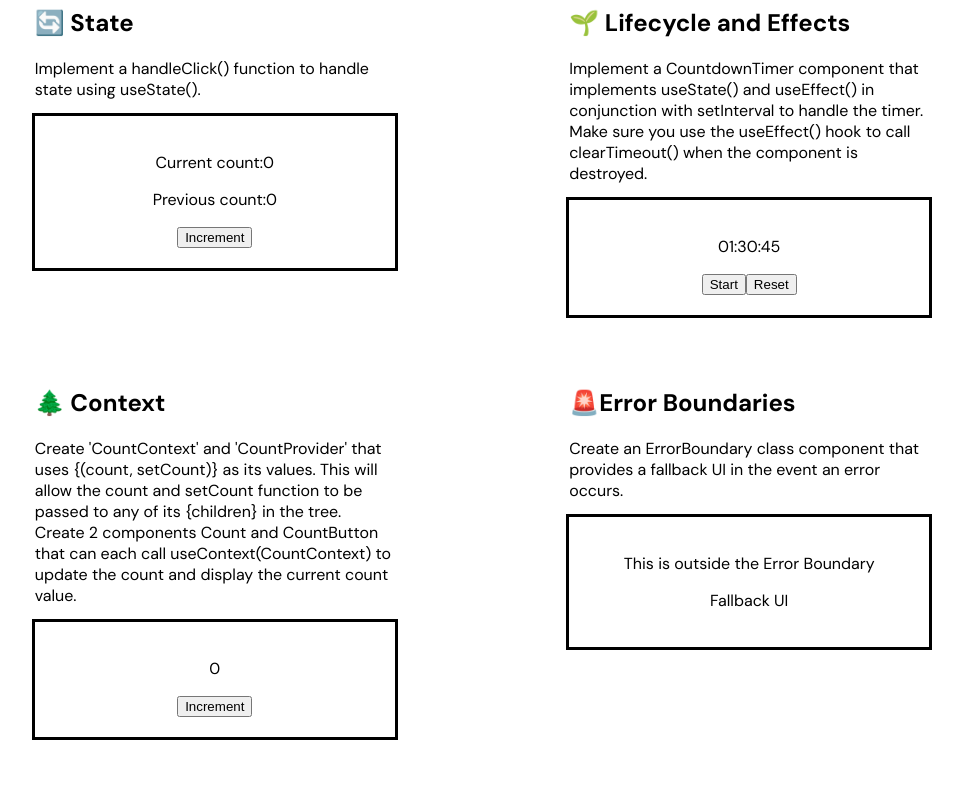
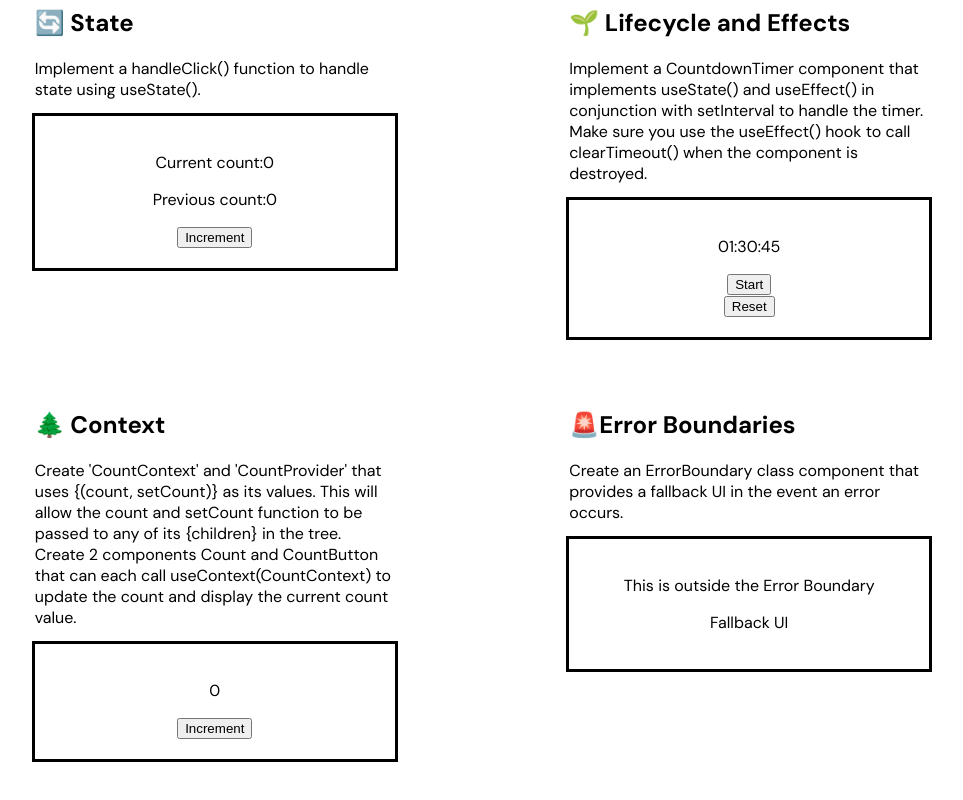
Before and after one commit to caoviv/Fireship.io-React-Challenges, a React (Create React App) app: page / in a window 1280 px wide. Shown: the part 920-1720 px from the top of the page, without its empty margins (158-1121 px from the left). Built offline with nearby package versions, Linux system fonts and the light colour scheme.

Commit message:
add button-wrapper divs

```diff
--- a/src/components/ConditionalRendering.jsx
+++ b/src/components/ConditionalRendering.jsx
@@ -12,9 +12,11 @@ function ConditionalRendering(props) {
         </p>
       </div>
       <div className="ChallengeSolutionWrapper">
-        <button className="btn" onClick={props.onClick}>
-          {props.loadingState ? props.label : "Loading"}
-        </button>
+        <div className="button-wrapper">
+          <button className="btn" onClick={props.onClick}>
+            {props.loadingState ? props.label : "Loading"}
+          </button>
+        </div>
       </div>
     </div>
   );
--- a/src/components/Context.jsx
+++ b/src/components/Context.jsx
@@ -17,9 +17,11 @@ function Context() {
   function CountButton() {
     const [count, setCount] = useContext(CountContext);
     return (
-      <button className="btn" onClick={() => setCount(count + 1)}>
-        Increment
-      </button>
+      <div className="button-wrapper">
+        <button className="btn" onClick={() => setCount(count + 1)}>
+          Increment
+        </button>
+      </div>
     );
   }
   return (
--- a/src/components/LifecycleAndEffects.jsx
+++ b/src/components/LifecycleAndEffects.jsx
@@ -60,12 +60,16 @@ function LifecycleAndEffects({ hr, min, sec }) {
         <p>
           {timeFormat(h)}:{timeFormat(m)}:{timeFormat(s)}
         </p>
+        <div className="button-wrapper">
           <button className="btn" onClick={handlePause}>
             {paused ? "Start" : "Pause"}
           </button>
+        </div>
+        <div className="button-wrapper">
           <button className="btn" onClick={handleReset}>
             Reset
           </button>
+        </div>
       </div>
     </div>
   );
--- a/src/components/State.jsx
+++ b/src/components/State.jsx
@@ -12,9 +12,11 @@ function State(props) {
       <div className="ChallengeSolutionWrapper">
         <p>Current count:{props.count}</p>
         <p>Previous count:{props.prevCount}</p>
-        <button className="btn" onClick={props.onClick}>
-          Increment
-        </button>
+        <div className="button-wrapper">
+          <button className="btn" onClick={props.onClick}>
+            Increment
+          </button>
+        </div>
       </div>
     </div>
   );
```
Lines whose indentation alone changed are shown as unchanged.
